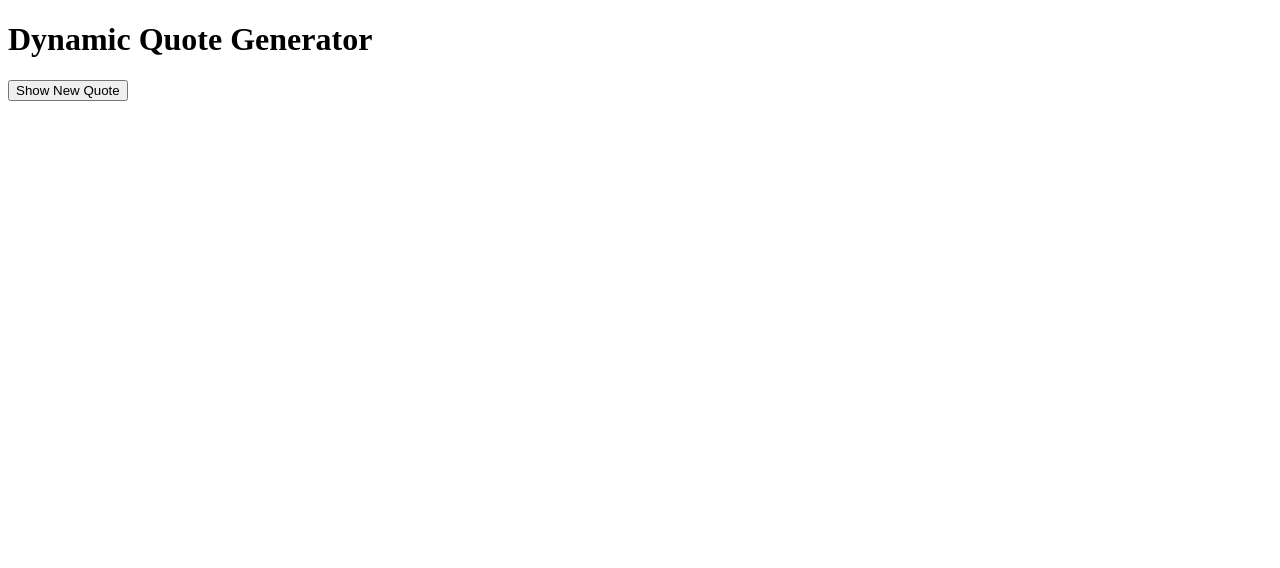
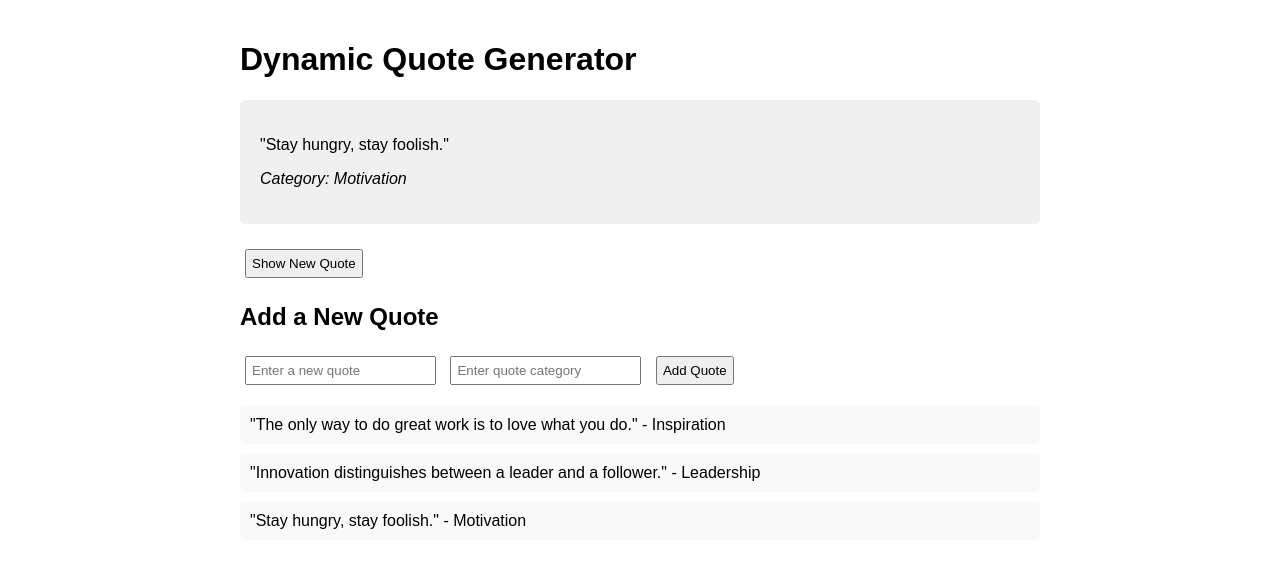
Before and after one commit to mohamed561/alx_fe_javascript, a plain HTML site: page dom-manipulation/index.html in a window 1280 px wide. Drawn offline with Linux system fonts and the light colour scheme.

Commit message:
2 hours before deadline

```diff
--- a/dom-manipulation/index.html
+++ b/dom-manipulation/index.html
@@ -4,11 +4,40 @@
     <meta charset="UTF-8">
     <meta name="viewport" content="width=device-width, initial-scale=1.0">
     <title>Dynamic Quote Generator</title>
+    <style>
+        body {
+            font-family: Arial, sans-serif;
+            max-width: 800px;
+            margin: 0 auto;
+            padding: 20px;
+        }
+        #quoteDisplay {
+            background-color: #f0f0f0;
+            padding: 20px;
+            margin: 20px 0;
+            border-radius: 5px;
+        }
+        input, button {
+            margin: 5px;
+            padding: 5px;
+        }
+        #quotesList {
+            list-style-type: none;
+            padding: 0;
+        }
+        #quotesList li {
+            margin-bottom: 10px;
+            padding: 10px;
+            background-color: #f9f9f9;
+            border-radius: 5px;
+        }
+    </style>
 </head>
 <body>
     <h1>Dynamic Quote Generator</h1>
     <div id="quoteDisplay"></div>
     <button id="newQuote">Show New Quote</button>
+    <!-- The form for adding new quotes will be dynamically inserted here by JavaScript -->
     <script src="script.js"></script>
 </body>
 </html>
--- a/dom-manipulation/script.js
+++ b/dom-manipulation/script.js
@@ -13,6 +13,21 @@ function showRandomQuote() {
     quoteDisplay.innerHTML = `<p>"${quote.text}"</p><p><em>Category: ${quote.category}</em></p>`;
 }
 
+// Function to create the form for adding new quotes
+function createAddQuoteForm() {
+    const formContainer = document.createElement('div');
+    formContainer.innerHTML = `
+        <h2>Add a New Quote</h2>
+        <input id="newQuoteText" type="text" placeholder="Enter a new quote" />
+        <input id="newQuoteCategory" type="text" placeholder="Enter quote category" />
+        <button id="addQuoteBtn">Add Quote</button>
+    `;
+    document.body.appendChild(formContainer);
+
+    // Add event listener to the new "Add Quote" button
+    document.getElementById('addQuoteBtn').addEventListener('click', addQuote);
+}
+
 // Function to add a new quote
 function addQuote() {
     const newQuoteText = document.getElementById('newQuoteText').value;
@@ -23,14 +38,34 @@ function addQuote() {
         alert('New quote added successfully!');
         document.getElementById('newQuoteText').value = '';
         document.getElementById('newQuoteCategory').value = '';
+
+        // Update the DOM to reflect the new quote
+        const quotesList = document.getElementById('quotesList') || createQuotesList();
+        const newQuoteItem = document.createElement('li');
+        newQuoteItem.textContent = `"${newQuoteText}" - ${newQuoteCategory}`;
+        quotesList.appendChild(newQuoteItem);
     } else {
         alert('Please enter both quote text and category.');
     }
 }
 
-// Event listeners
+// Function to create a list of all quotes
+function createQuotesList() {
+    const quotesList = document.createElement('ul');
+    quotesList.id = 'quotesList';
+    document.body.appendChild(quotesList);
+    quotes.forEach(quote => {
+        const quoteItem = document.createElement('li');
+        quoteItem.textContent = `"${quote.text}" - ${quote.category}`;
+        quotesList.appendChild(quoteItem);
+    });
+    return quotesList;
+}
+
+// Event listener for the "Show New Quote" button
 document.getElementById('newQuote').addEventListener('click', showRandomQuote);
-document.getElementById('addQuote').addEventListener('click', addQuote);
 
-// Show a random quote when the page loads
+// Initial setup
+createAddQuoteForm();
+createQuotesList();
 showRandomQuote();
```
Lines whose indentation alone changed are shown as unchanged.
